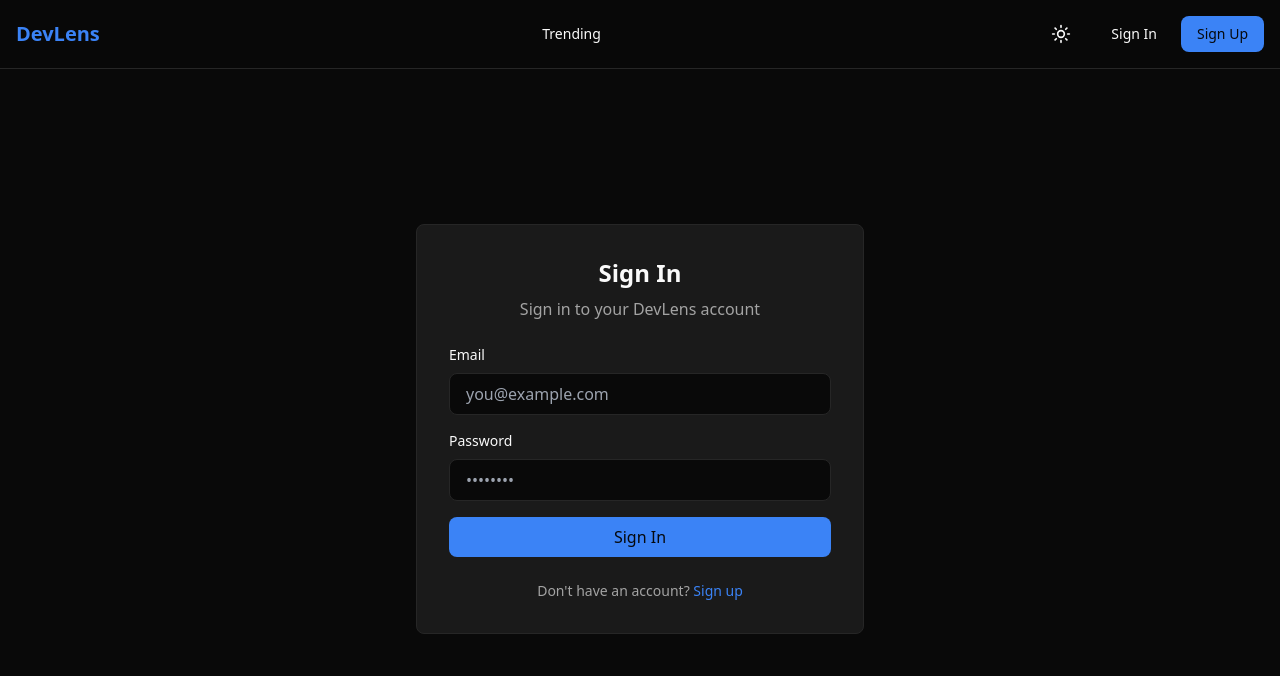
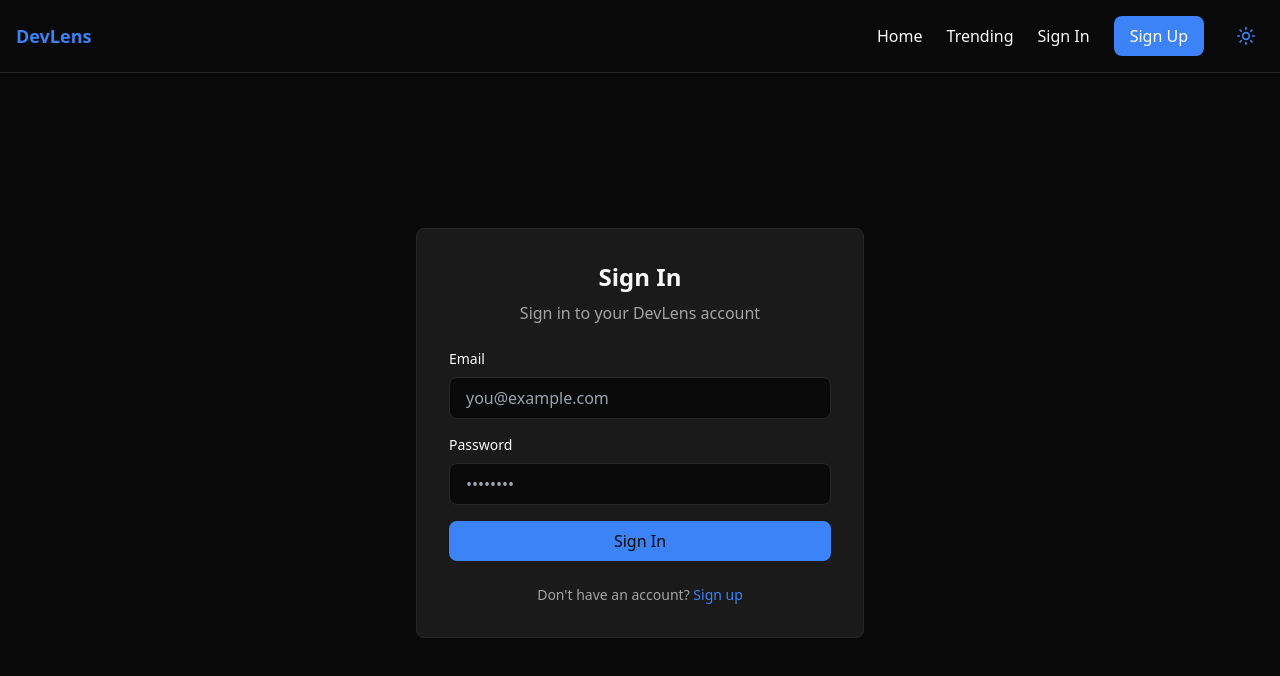
Before and after one commit to Kathitjoshi/devlens, a Next.js app: page /signin in a window 1280 px wide. Shown: the top 676 px of the page. Built offline with nearby package versions, Linux system fonts and the light colour scheme; no server answers.

Commit message:
Fix: Move createClient calls inside useEffect/useState to prevent build-time execution

```diff
--- a/app/signin/page.tsx
+++ b/app/signin/page.tsx
@@ -15,7 +15,7 @@ export default function SignInPage() {
   const [password, setPassword] = useState('');
   const [loading, setLoading] = useState(false);
   const router = useRouter();
-  const supabase = createClient();
+  const [supabase] = useState(() => createClient());
 
   const handleSignIn = async (e: React.FormEvent) => {
     e.preventDefault();
--- a/app/signup/page.tsx
+++ b/app/signup/page.tsx
@@ -16,7 +16,7 @@ export default function SignUpPage() {
   const [confirmPassword, setConfirmPassword] = useState('');
   const [loading, setLoading] = useState(false);
   const router = useRouter();
-  const supabase = createClient();
+  const [supabase] = useState(() => createClient());
 
   const handleSignUp = async (e: React.FormEvent) => {
     e.preventDefault();
--- a/components/navbar.tsx
+++ b/components/navbar.tsx
@@ -14,9 +14,10 @@ export function Navbar() {
   const [loading, setLoading] = useState(true);
   const [mobileOpen, setMobileOpen] = useState(false);
   const router = useRouter();
+
+  useEffect(() => {
     const supabase = createClient();
 
-  useEffect(() => {
     const getUser = async () => {
       const {
         data: { user },
@@ -36,95 +37,92 @@ export function Navbar() {
     return () => {
       subscription?.unsubscribe();
     };
-    // eslint-disable-next-line react-hooks/exhaustive-deps
   }, []);
 
-  const handleSignOut = async () => {
-    // eslint-disable-next-line react-hooks/exhaustive-deps
-    try {
+  const handleLogout = async () => {
+    const supabase = createClient();
     await supabase.auth.signOut();
-      toast.success('Signed out successfully');
+    setUser(null);
+    toast.success('Logged out successfully');
     router.push('/');
-    } catch (error) {
-      toast.error('Failed to sign out');
-    }
   };
 
   return (
-    <nav className="sticky top-0 z-50 border-b border-border bg-background/95 backdrop-blur supports-[backdrop-filter]:bg-background/60">
+    <nav className="border-b border-border bg-background sticky top-0 z-40">
       <div className="container mx-auto px-4 py-4 flex items-center justify-between">
         {/* Logo */}
-        <Link href="/" className="font-bold text-xl text-accent">
-          DevLens
+        <Link href="/" className="flex items-center gap-2 font-bold text-lg">
+          <span className="text-accent">DevLens</span>
         </Link>
 
         {/* Desktop Navigation */}
         <div className="hidden md:flex items-center gap-6">
-          <Link href="/trending" className="text-sm hover:text-accent transition-colors">
+          <Link href="/" className="text-foreground hover:text-accent transition-colors">
+            Home
+          </Link>
+          <Link href="/trending" className="text-foreground hover:text-accent transition-colors">
             Trending
           </Link>
-          {user && (
-            <Link href="/dashboard" className="text-sm hover:text-accent transition-colors">
+          {user ? (
+            <>
+              <Link href="/dashboard" className="text-foreground hover:text-accent transition-colors">
                 Dashboard
               </Link>
-          )}
-        </div>
-
-        {/* Right Section */}
-        <div className="flex items-center gap-4">
-          {/* Theme Toggle */}
               <button
-            onClick={() => setTheme(theme === 'dark' ? 'light' : 'dark')}
-            className="p-2 hover:bg-muted rounded-lg transition-colors"
-            aria-label="Toggle theme"
+                onClick={handleLogout}
+                className="flex items-center gap-2 text-foreground hover:text-accent transition-colors"
               >
-            {theme === 'dark' ? (
-              <Sun className="w-5 h-5" />
+                <LogOut className="w-4 h-4" />
+                Logout
+              </button>
+            </>
           ) : (
-              <Moon className="w-5 h-5" />
-            )}
-          </button>
-
-          {/* Auth Section */}
-          {!loading && (
             <>
-              {user ? (
-                <div className="hidden md:flex items-center gap-2">
-                  <span className="text-sm text-muted-foreground">
-                    {user.email}
-                  </span>
-                  <button
-                    onClick={handleSignOut}
-                    className="p-2 hover:bg-muted rounded-lg transition-colors"
-                    aria-label="Sign out"
-                  >
-                    <LogOut className="w-5 h-5" />
-                  </button>
-                </div>
-              ) : (
-                <div className="hidden md:flex gap-2">
               <Link
                 href="/signin"
-                    className="text-sm px-4 py-2 rounded-lg hover:bg-muted transition-colors"
+                className="text-foreground hover:text-accent transition-colors"
               >
                 Sign In
               </Link>
               <Link
                 href="/signup"
-                    className="text-sm px-4 py-2 rounded-lg bg-accent text-accent-foreground hover:opacity-90 transition-opacity"
+                className="bg-accent text-white px-4 py-2 rounded-lg hover:bg-accent/90 transition-colors"
               >
                 Sign Up
               </Link>
-                </div>
-              )}
             </>
           )}
 
-          {/* Mobile Menu Toggle */}
+          {/* Theme Toggle */}
+          <button
+            onClick={() => setTheme(theme === 'dark' ? 'light' : 'dark')}
+            className="p-2 rounded-lg hover:bg-accent/10 transition-colors"
+            aria-label="Toggle theme"
+          >
+            {theme === 'dark' ? (
+              <Sun className="w-5 h-5 text-accent" />
+            ) : (
+              <Moon className="w-5 h-5 text-accent" />
+            )}
+          </button>
+        </div>
+
+        {/* Mobile Menu Button */}
+        <div className="md:hidden flex items-center gap-4">
+          <button
+            onClick={() => setTheme(theme === 'dark' ? 'light' : 'dark')}
+            className="p-2 rounded-lg hover:bg-accent/10 transition-colors"
+            aria-label="Toggle theme"
+          >
+            {theme === 'dark' ? (
+              <Sun className="w-5 h-5 text-accent" />
+            ) : (
+              <Moon className="w-5 h-5 text-accent" />
+            )}
+          </button>
           <button
             onClick={() => setMobileOpen(!mobileOpen)}
-            className="md:hidden p-2 hover:bg-muted rounded-lg transition-colors"
-            aria-label="Toggle menu"
+            className="p-2 rounded-lg hover:bg-accent/10 transition-colors"
           >
             {mobileOpen ? (
               <X className="w-5 h-5" />
@@ -135,57 +133,46 @@ export function Navbar() {
         </div>
       </div>
 
-      {/* Mobile Menu */}
+      {/* Mobile Navigation */}
       {mobileOpen && (
-        <div className="md:hidden border-t border-border bg-background p-4 space-y-4">
-          <Link
-            href="/trending"
-            className="block text-sm hover:text-accent transition-colors"
-            onClick={() => setMobileOpen(false)}
-          >
+        <div className="md:hidden border-t border-border bg-background">
+          <div className="container mx-auto px-4 py-4 flex flex-col gap-4">
+            <Link href="/" className="text-foreground hover:text-accent transition-colors">
+              Home
+            </Link>
+            <Link href="/trending" className="text-foreground hover:text-accent transition-colors">
               Trending
             </Link>
-          {user && (
-            <Link
-              href="/dashboard"
-              className="block text-sm hover:text-accent transition-colors"
-              onClick={() => setMobileOpen(false)}
-            >
+            {user ? (
+              <>
+                <Link href="/dashboard" className="text-foreground hover:text-accent transition-colors">
                   Dashboard
                 </Link>
-          )}
-          {!loading && (
+                <button
+                  onClick={handleLogout}
+                  className="flex items-center gap-2 text-foreground hover:text-accent transition-colors"
+                >
+                  <LogOut className="w-4 h-4" />
+                  Logout
+                </button>
+              </>
+            ) : (
               <>
-              {user ? (
-                <button
-                  onClick={() => {
-                    handleSignOut();
-                    setMobileOpen(false);
-                  }}
-                  className="block w-full text-left text-sm hover:text-accent transition-colors"
-                >
-                  Sign Out
-                </button>
-              ) : (
-                <div className="space-y-2">
                 <Link
                   href="/signin"
-                    className="block text-sm px-4 py-2 rounded-lg hover:bg-muted transition-colors"
-                    onClick={() => setMobileOpen(false)}
+                  className="text-foreground hover:text-accent transition-colors"
                 >
                   Sign In
                 </Link>
                 <Link
                   href="/signup"
-                    className="block text-sm px-4 py-2 rounded-lg bg-accent text-accent-foreground hover:opacity-90 transition-opacity"
-                    onClick={() => setMobileOpen(false)}
+                  className="bg-accent text-white px-4 py-2 rounded-lg hover:bg-accent/90 transition-colors text-center"
                 >
                   Sign Up
                 </Link>
-                </div>
-              )}
               </>
             )}
+          </div>
         </div>
       )}
     </nav>
```
Lines whose indentation alone changed are shown as unchanged.
